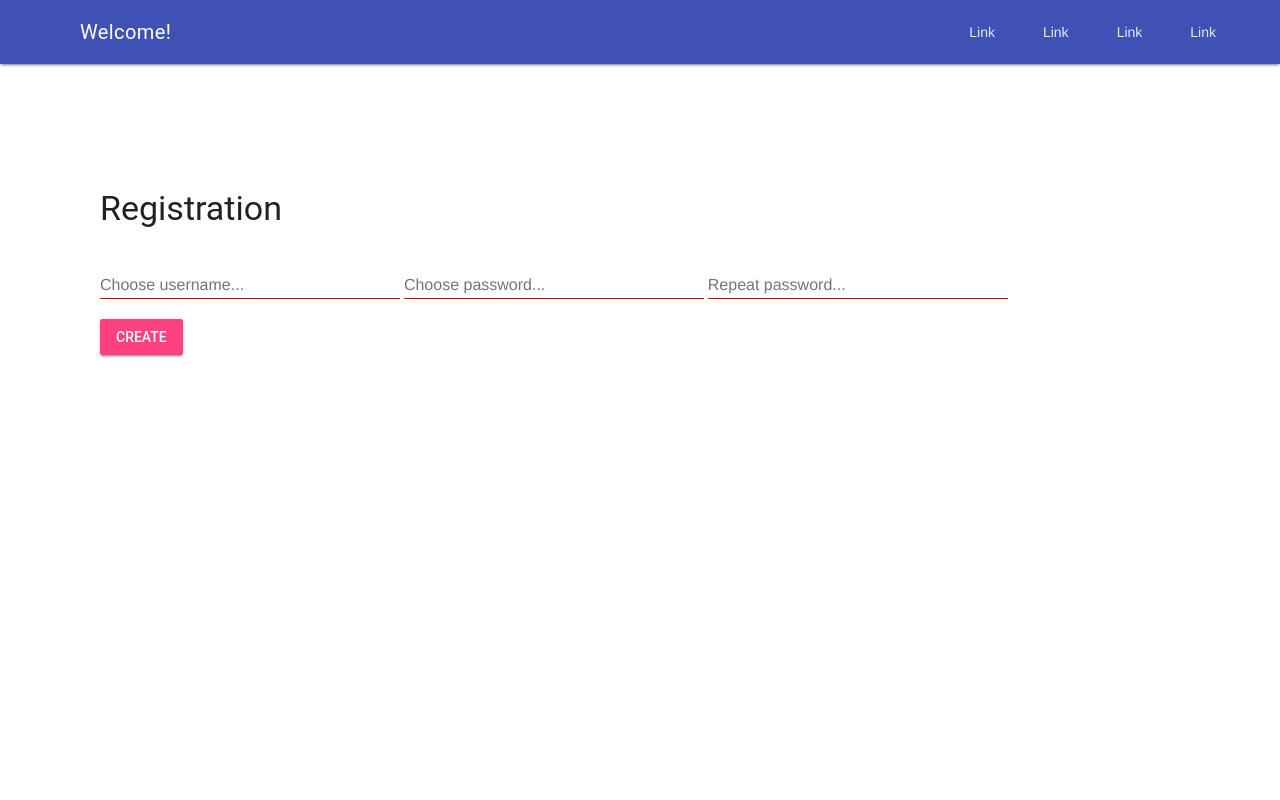
After one commit to SergejSchreiber/Django-ChatApp, a Django app: page /registration/ in a window 1280 px wide. The commit adds this page. Run offline with Django 5.2, Linux system fonts and the light colour scheme.

Commit message:
registration

```diff
--- /dev/null
+++ b/chat/templates/auth/registration.html
@@ -0,0 +1,32 @@
+{% extends "base.html" %} {% block content %}
+
+
+{% if wrongPassword %}
+<p>Passwords are not the same</p>
+{% endif %}
+
+{% if wrongUser %}
+<p>Username already exists</p>
+{% endif %}
+
+<div class="page-content">
+    <h3>Registration</h3>
+    <form action="/registration/" method="post">
+        {% csrf_token %}
+        <input type="hidden" name="redirect" value="{{ redirect }}" />
+        <div class="mdl-textfield mdl-js-textfield">
+            <input class="mdl-textfield__input" name="username" required type="text" id="username" placeholder="Choose username...">
+        </div>
+        <div class="mdl-textfield mdl-js-textfield">
+            <input class="mdl-textfield__input" name="password" required type="password" id="password" placeholder="Choose password...">
+        </div>
+        <div class="mdl-textfield mdl-js-textfield">
+            <input class="mdl-textfield__input" name="password-repeat" required type="password" id="password-repeat" placeholder="Repeat password...">
+        </div>
+        <div>
+            <button class="mdl-button mdl-js-button mdl-button--raised mdl-js-ripple-effect mdl-button--accent">CREATE</button>
+        </div>
+    </form>
+</div>
+
+{% endblock %}
--- a/chat/views.py
+++ b/chat/views.py
@@ -2,7 +2,9 @@ from django.http import HttpResponseRedirect
 from django.shortcuts import render
 from chat.models import Chat, Message
 from django.contrib.auth import authenticate, login
+from django.contrib import messages
 from django.contrib.auth.decorators import login_required
+from django.contrib.auth.models import User
 
 @login_required(login_url='/login/')
 
@@ -25,3 +27,20 @@ def login_view(request):
         else:
             return render(request, 'auth/login.html', {'wrongPassword': True, 'redirect': redirect})
     return render(request, 'auth/login.html', {'redirect': redirect })
+
+def registration_view(request):
+    if request.method == 'POST':
+        username = request.POST.get('username')
+        password = request.POST.get('password')
+        password_repeat = request.POST.get('password-repeat')
+        if password != password_repeat:
+            return render(request, 'auth/registration.html', {'wrongPassword': True})
+
+        if User.objects.filter(username=username).exists():
+            return render(request, 'auth/registration.html', {'wrongUser': True})
+
+        user = User.objects.create_user(username=username, password=password)
+        login(request, user)
+        return HttpResponseRedirect('/chat/')
+
+    return render(request, 'auth/registration.html')
--- a/django_chat_app/urls.py
+++ b/django_chat_app/urls.py
@@ -17,10 +17,11 @@ Including another URLconf
 from django.contrib import admin
 from django.urls import path
 
-from chat.views import index, login_view
+from chat.views import index, login_view, registration_view
 
 urlpatterns = [
     path('admin/', admin.site.urls),
     path('chat/', index),
     path('login/', login_view),
+    path('registration/', registration_view),
 ]
--- a/static/css/style.css
+++ b/static/css/style.css
@@ -5,3 +5,12 @@
 .color-gray {
     color: #00000040;
 }
+
+.link-to-new-registration {
+    padding: 25px 0;
+    a {
+        text-decoration: none;
+        cursor: pointer;
+        color: rgba(63, 81, 181, 75);
+    }
+}
```
Also changed, not shown: chat/templates/auth/login.html (+9 -8 lines), chat/templates/auth/register.html (deleted), db.sqlite3.
